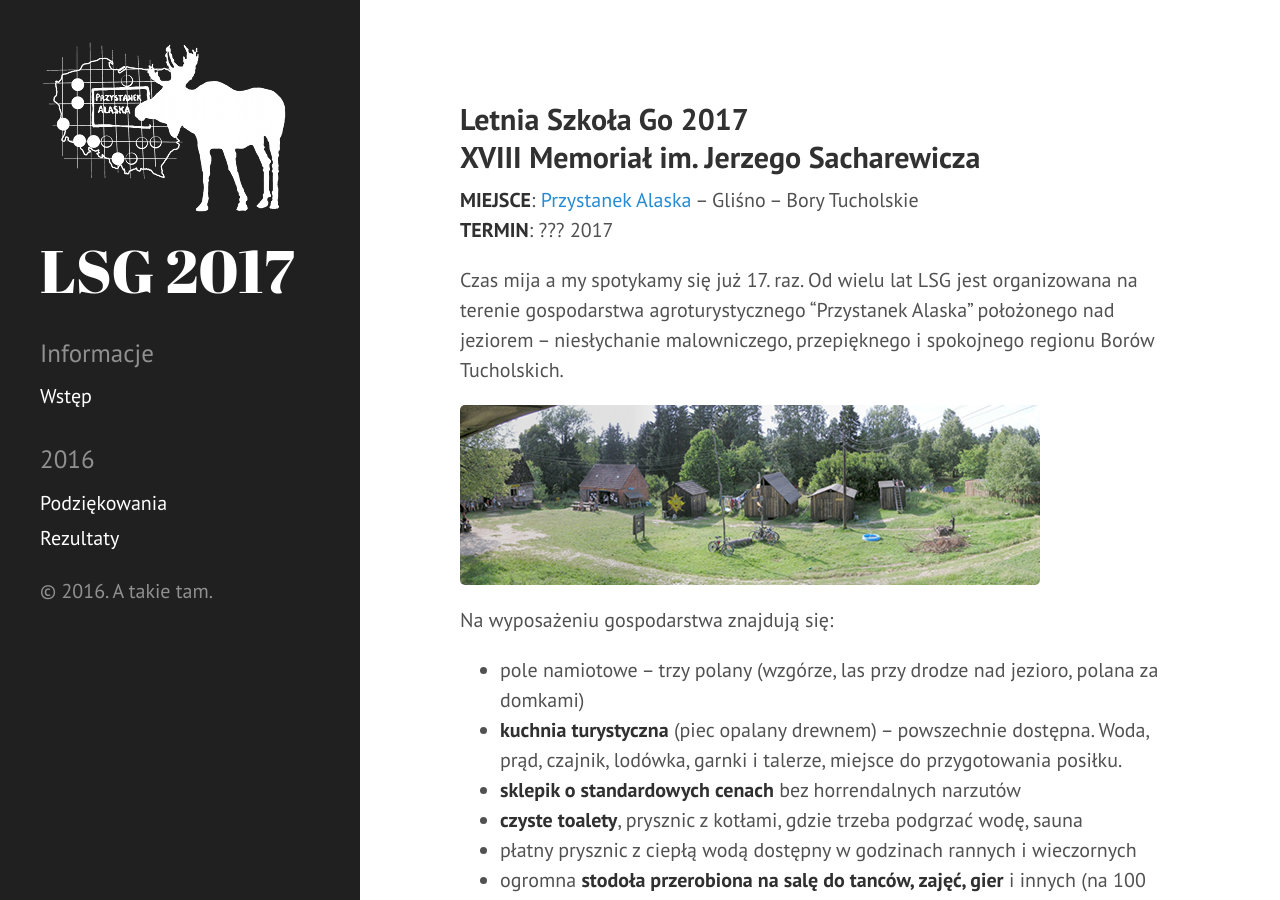
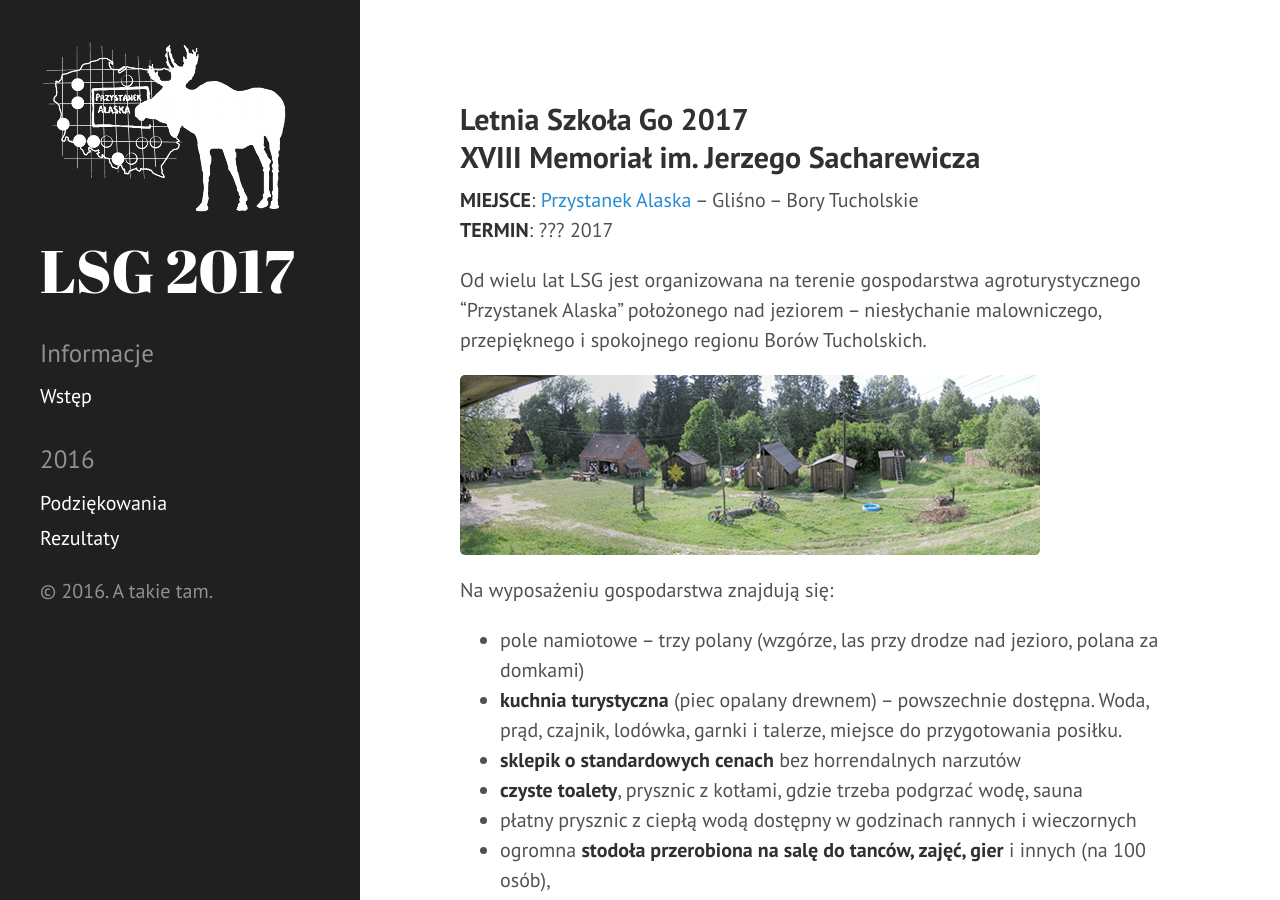
Before and after one commit to tasuki/lsg, a Jekyll site: the page built from index.md, in a window 1280 px wide and 900 px high. Built offline with Jekyll 4.4.1, drawn with Linux system fonts in a browser that asks for light colours.

Commit message:
Kasacja niepotrzebnego

```diff
--- a/index.md
+++ b/index.md
@@ -17,7 +17,7 @@ Sponsorami LSG 2016 są:<br>
 </p>
 -->
 
-Czas mija a my spotykamy się już 17. raz. Od wielu lat LSG jest organizowana na terenie gospodarstwa agroturystycznego "Przystanek Alaska" położonego nad jeziorem -- niesłychanie malowniczego, przepięknego i spokojnego regionu Borów Tucholskich.
+Od wielu lat LSG jest organizowana na terenie gospodarstwa agroturystycznego "Przystanek Alaska" położonego nad jeziorem -- niesłychanie malowniczego, przepięknego i spokojnego regionu Borów Tucholskich.
 
 ![przystanek alaska](public/palaska.jpg)
 
```
